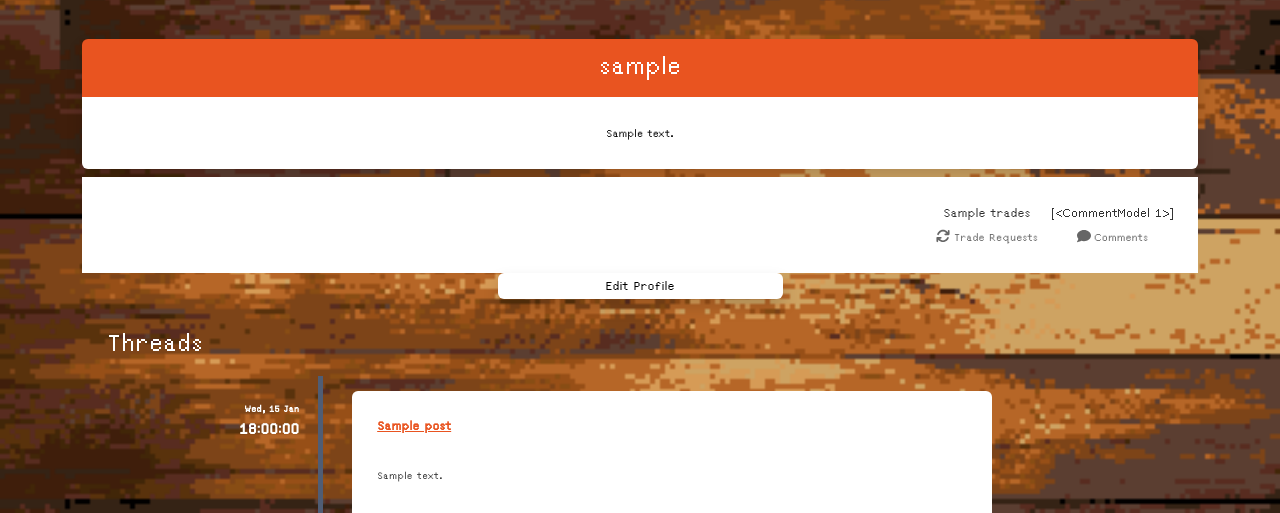
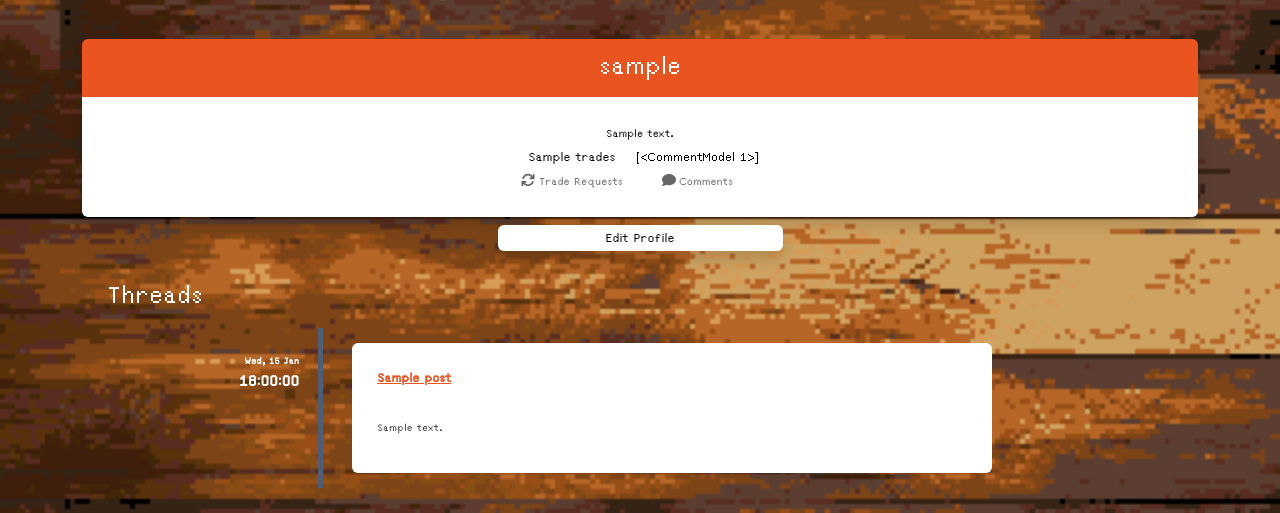
Before and after one commit to Semuca/CITS3403, a Flask app: template app/templates/profile.html in a window 1280 px wide. Shown: the part 51-564 px from the top of the page. Run offline with Flask 3, Linux system fonts and the light colour scheme; tables that the repository leaves empty hold one stand-in row (values such as "Sample post"); the template is opened without the code that fills it: values that come from a table or form of the project are taken from there, most other values are stand-ins (such as "Sample title", 1, 10 or a date in 2020); some libraries are stand-ins or nearby versions.

Commit message:
Implement the Comments and trade request counters

```diff
--- a/app/templates/profile.html
+++ b/app/templates/profile.html
@@ -16,9 +16,6 @@
                     </div>
                     <div class="bg-white p-4 text-center text-black">
                         <small>{{ user.description | safe }}</small>
-                    </div>
-                </div>
-                <div class="bg-white p-4 d-flex justify-content-end text-center">
                         <ul class="list-inline mb-0 align-items-end">
                             <li class="list-inline-item">
                                 <p class="mb-0 d-block">{{ trades }}</p>
@@ -29,6 +26,8 @@
                                 <small class="text-muted"> <i class="fas fa-comment mr-1"></i>Comments</small>
                             </li>
                         </ul>
+                    </div>
+
                 </div>
             </div>
             <button id="editProfile" class="bg-white text-center shadow rounded overflow-hidden w-25" type="button" data-toggle="modal" data-target="#editProfileModal">
```
Lines whose indentation alone changed are shown as unchanged.
